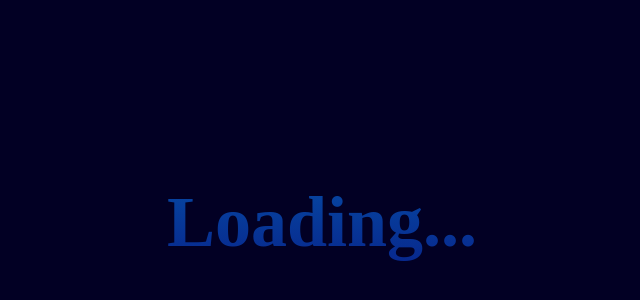
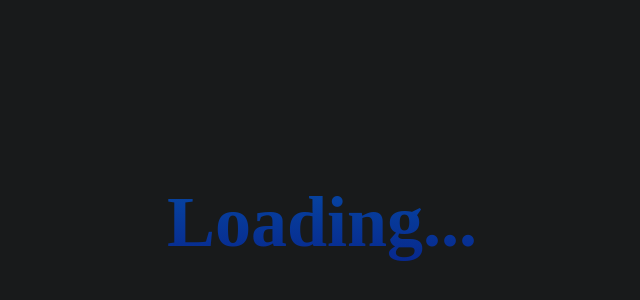
Before and after one commit to chicken10dys/chicken10dys.github.io, a plain HTML site: page weather/index.html in a window 1280 px wide. Shown: the part 226-526 px from the top of the page, without its empty margins (318-958 px from the left). Drawn offline with Linux system fonts and the light colour scheme.

Commit message:
Made it look better

```diff
--- a/weather/main.css
+++ b/weather/main.css
@@ -1,6 +1,6 @@
 html {
     height: 100%;
-    background: rgb(2,0,36);
+    background: rgb(24, 26, 27);
 }
 h1 {
     height: 100vh;
```
